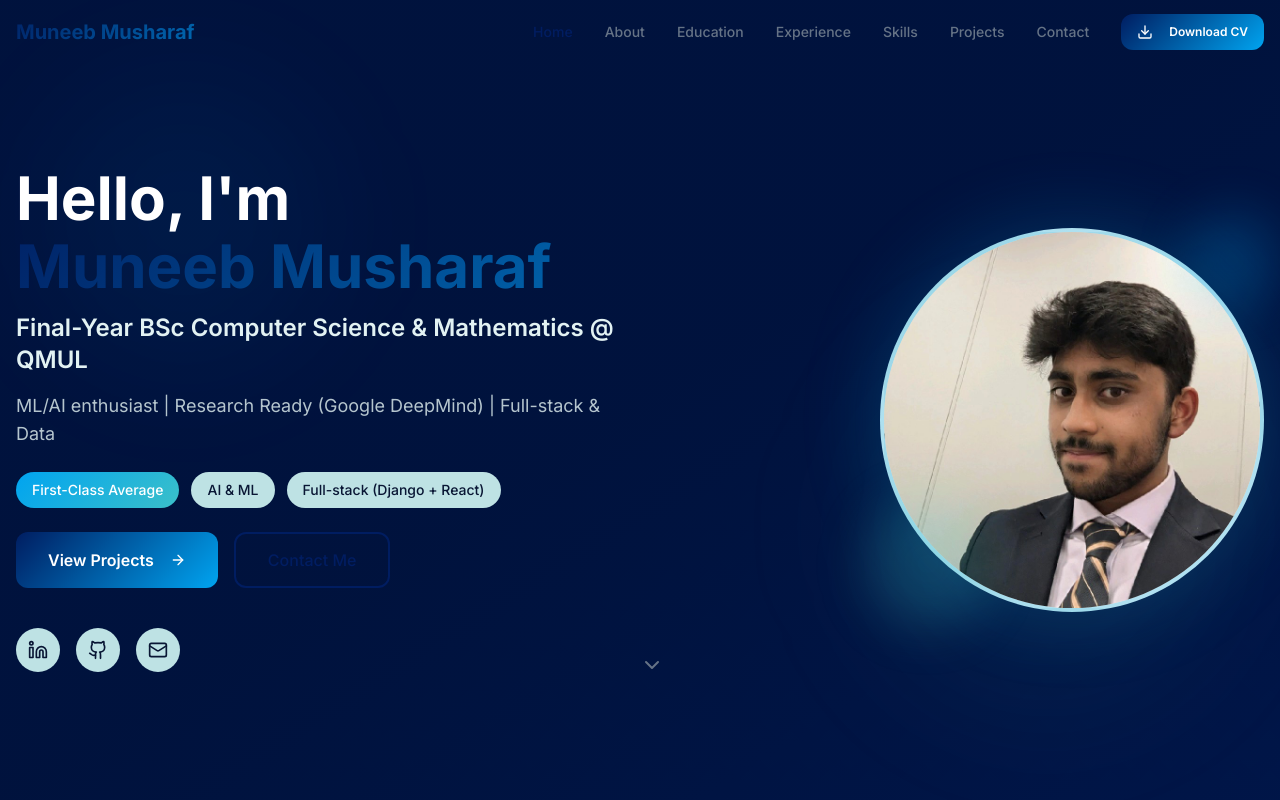
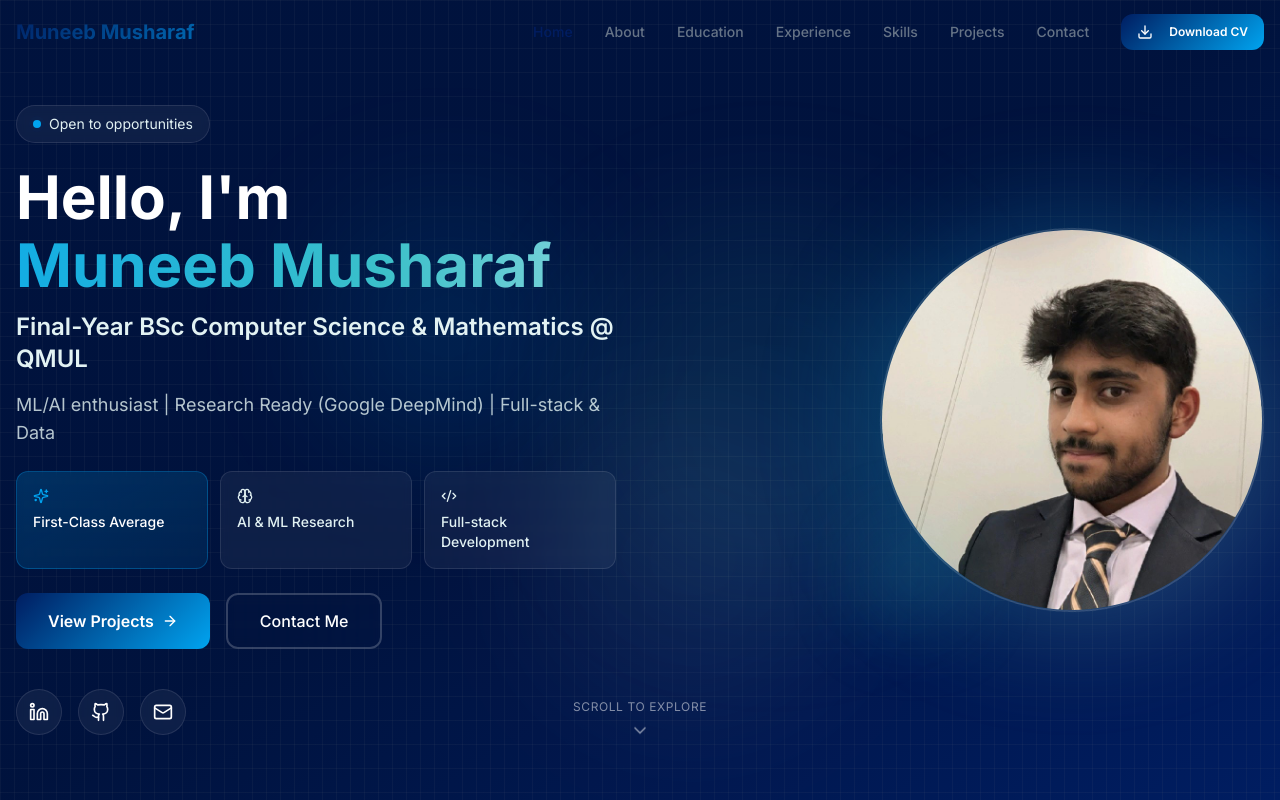
Before and after one commit to MUNEEBM05/muneeb-musharaf, a React (Vite) app: page / in a window 1280 px wide. Shown: the top 800 px of the page. Built offline with nearby package versions, Linux system fonts and the light colour scheme.

Commit message:
Refine hero section UI
Enhance the hero section with modern UI elements and styling.

```diff
--- a/src/components/Hero.tsx
+++ b/src/components/Hero.tsx
@@ -1,16 +1,17 @@
 import { useEffect, useState } from "react";
 import { Button } from "@/components/ui/button";
-import { ArrowRight, Github, Linkedin, Mail, ChevronDown } from "lucide-react";
+import { ArrowRight, Github, Linkedin, Mail, ChevronDown, Sparkles, Code2, Brain } from "lucide-react";
 import { Link } from "react-router-dom";
 import linkedinProfile from "@/assets/linkedin-profile.jpg";
 
 const Hero = () => {
   const [imageLoaded, setImageLoaded] = useState(false);
+  const [mousePosition, setMousePosition] = useState({ x: 0, y: 0 });
 
   const stats = [
-    { label: "First-Class Average", highlight: true },
-    { label: "AI & ML", highlight: false },
-    { label: "Full-stack (Django + React)", highlight: false },
+    { label: "First-Class Average", highlight: true, icon: Sparkles },
+    { label: "AI & ML Research", highlight: false, icon: Brain },
+    { label: "Full-stack Development", highlight: false, icon: Code2 },
   ];
 
   useEffect(() => {
@@ -19,24 +20,55 @@ const Hero = () => {
     img.onload = () => setImageLoaded(true);
   }, []);
 
+  useEffect(() => {
+    const handleMouseMove = (e: MouseEvent) => {
+      setMousePosition({ x: e.clientX, y: e.clientY });
+    };
+    window.addEventListener("mousemove", handleMouseMove);
+    return () => window.removeEventListener("mousemove", handleMouseMove);
+  }, []);
+
   return (
-    <section className="min-h-screen relative flex items-center justify-center overflow-hidden bg-primary-dark">
-      {/* Background Pattern */}
-      <div className="absolute inset-0 hero-pattern opacity-20" />
-      <div className="absolute inset-0 bg-gradient-to-br from-primary-dark via-primary-dark/95 to-primary/30" />
+    <section className="min-h-screen relative flex items-center justify-center overflow-hidden bg-gradient-to-br from-primary-dark via-primary-dark to-primary">
+      {/* Interactive Background */}
+      <div
+        className="absolute inset-0 opacity-20"
+        style={{
+          background: `radial-gradient(circle at ${mousePosition.x}px ${mousePosition.y}px, var(--accent) 0%, transparent 50%)`,
+        }}
+      />
 
-      {/* Animated Background Elements */}
-      <div className="absolute top-20 left-10 w-72 h-72 bg-accent/5 rounded-full blur-3xl animate-float" />
-      <div className="absolute bottom-20 right-10 w-96 h-96 bg-teal/5 rounded-full blur-3xl animate-float animation-delay-2000" />
+      {/* Animated Grid Pattern */}
+      <div className="absolute inset-0">
+        <div className="absolute inset-0 bg-[linear-gradient(to_right,#80808012_1px,transparent_1px),linear-gradient(to_bottom,#80808012_1px,transparent_1px)] bg-[size:14px_24px]" />
+      </div>
+
+      {/* Floating Orbs */}
+      <div className="absolute top-1/4 left-1/4 w-64 h-64 bg-accent/10 rounded-full blur-3xl animate-float" />
+      <div className="absolute bottom-1/4 right-1/4 w-96 h-96 bg-teal/10 rounded-full blur-3xl animate-float animation-delay-2000" />
+      <div className="absolute top-1/2 right-1/3 w-80 h-80 bg-secondary-light/5 rounded-full blur-3xl animate-float animation-delay-4000" />
 
       <div className="container mx-auto px-4 pt-20 pb-10 relative z-10">
         <div className="grid lg:grid-cols-2 gap-12 items-center">
           {/* Text Content */}
           <div className="space-y-6 animate-fade-up">
+            {/* Badge */}
+            <div className="inline-flex items-center gap-2 px-4 py-2 rounded-full bg-white/5 backdrop-blur-sm border border-white/10">
+              <span className="relative flex h-2 w-2">
+                <span className="animate-ping absolute inline-flex h-full w-full rounded-full bg-accent opacity-75"></span>
+                <span className="relative inline-flex rounded-full h-2 w-2 bg-accent"></span>
+              </span>
+              <span className="text-sm text-secondary-light">Open to opportunities</span>
+            </div>
+
             <div className="space-y-4">
               <h1 className="text-4xl md:text-5xl lg:text-6xl font-bold text-white">
                 Hello, I'm
-                <span className="block gradient-text mt-2">Muneeb Musharaf</span>
+                <span className="block mt-2">
+                  <span className="bg-gradient-to-r from-accent via-teal to-secondary-light bg-clip-text text-transparent animate-gradient">
+                    Muneeb Musharaf
+                  </span>
+                </span>
               </h1>
               <h2 className="text-xl md:text-2xl font-semibold text-secondary-light">
                 Final-Year BSc Computer Science & Mathematics @ QMUL
@@ -46,34 +78,56 @@ const Hero = () => {
               </p>
             </div>
 
-            {/* Stats Chips */}
-            <div className="flex flex-wrap gap-3">
-              {stats.map((stat, index) => (
+            {/* Stats Cards */}
+            <div className="grid grid-cols-1 sm:grid-cols-3 gap-3">
+              {stats.map((stat, index) => {
+                const Icon = stat.icon;
+                return (
                   <div
                     key={index}
                     className={cn(
-                    "px-4 py-2 rounded-full text-sm font-medium animate-scale-in",
+                      "group relative p-4 rounded-xl backdrop-blur-sm border transition-all duration-300 hover:scale-105 animate-scale-in",
                       stat.highlight
-                      ? "bg-gradient-accent text-white"
-                      : "bg-secondary text-secondary-foreground"
+                        ? "bg-gradient-to-br from-accent/20 to-accent/10 border-accent/30 hover:border-accent/50"
+                        : "bg-white/5 border-white/10 hover:border-white/20"
                     )}
                     style={{ animationDelay: `${index * 100}ms` }}
                   >
+                    <Icon className={cn(
+                      "h-4 w-4 mb-2",
+                      stat.highlight ? "text-accent" : "text-secondary-light"
+                    )} />
+                    <p className={cn(
+                      "text-sm font-medium",
+                      stat.highlight ? "text-white" : "text-secondary-light"
+                    )}>
                       {stat.label}
+                    </p>
+                    {stat.highlight && (
+                      <div className="absolute inset-0 bg-accent/20 rounded-xl blur-xl opacity-0 group-hover:opacity-100 transition-opacity" />
+                    )}
                   </div>
-              ))}
+                );
+              })}
             </div>
 
             {/* CTA Buttons */}
             <div className="flex flex-wrap gap-4">
               <Link to="/projects">
-                <Button variant="hero" size="lg" className="group">
+                <Button variant="hero" size="lg" className="group relative overflow-hidden">
+                  <span className="relative z-10 flex items-center">
                     View Projects
                     <ArrowRight className="ml-2 h-5 w-5 group-hover:translate-x-1 transition-transform" />
+                  </span>
+                  <div className="absolute inset-0 bg-gradient-to-r from-accent to-teal opacity-0 group-hover:opacity-100 transition-opacity" />
                 </Button>
               </Link>
               <Link to="/contact">
-                <Button variant="outline" size="lg">
+                <Button
+                  variant="outline"
+                  size="lg"
+                  className="border-white/20 text-white hover:bg-white/10 backdrop-blur-sm"
+                >
                   Contact Me
                 </Button>
               </Link>
@@ -81,63 +135,69 @@ const Hero = () => {
 
             {/* Social Links */}
             <div className="flex gap-4 pt-4">
+              {[
+                { href: "https://linkedin.com/in/muneebmusharaf", icon: Linkedin, label: "LinkedIn" },
+                { href: "https://github.com/MUNEEBM05", icon: Github, label: "GitHub" },
+                { href: "mailto:muneebmusharaf@outlook.com", icon: Mail, label: "Email" },
+              ].map((social, index) => {
+                const Icon = social.icon;
+                return (
                   <a
-                href="https://linkedin.com/in/muneebmusharaf"
-                target="_blank"
-                rel="noopener noreferrer"
-                className="p-3 rounded-full bg-secondary hover:bg-primary hover:text-primary-foreground transition-all duration-300 hover:-translate-y-1"
-                aria-label="LinkedIn"
+                    key={index}
+                    href={social.href}
+                    target={social.href.startsWith("mailto") ? undefined : "_blank"}
+                    rel={social.href.startsWith("mailto") ? undefined : "noopener noreferrer"}
+                    className="group relative p-3 rounded-full bg-white/5 backdrop-blur-sm border border-white/10 hover:border-accent/50 transition-all duration-300 hover:-translate-y-1"
+                    aria-label={social.label}
                   >
-                <Linkedin className="h-5 w-5" />
+                    <Icon className="h-5 w-5 text-white group-hover:text-accent transition-colors" />
+                    <div className="absolute inset-0 bg-accent/20 rounded-full blur-xl opacity-0 group-hover:opacity-100 transition-opacity" />
                   </a>
-              <a
-                href="https://github.com/MUNEEBM05"
-                target="_blank"
-                rel="noopener noreferrer"
-                className="p-3 rounded-full bg-secondary hover:bg-primary hover:text-primary-foreground transition-all duration-300 hover:-translate-y-1"
-                aria-label="GitHub"
-              >
-                <Github className="h-5 w-5" />
-              </a>
-              <a
-                href="mailto:muneebmusharaf@outlook.com"
-                className="p-3 rounded-full bg-secondary hover:bg-primary hover:text-primary-foreground transition-all duration-300 hover:-translate-y-1"
-                aria-label="Email"
-              >
-                <Mail className="h-5 w-5" />
-              </a>
+                );
+              })}
             </div>
           </div>
 
           {/* Profile Image */}
           <div className="relative flex justify-center lg:justify-end animate-fade-in">
             <div className="relative">
-              {/* Image Container with Glow Effect */}
+              {/* Image Container with Modern Effects */}
               <div className="relative w-80 h-80 md:w-96 md:h-96">
-                <div className="absolute inset-0 bg-gradient-accent rounded-full blur-2xl opacity-20 animate-glow-pulse" />
-                <div className="relative w-full h-full rounded-full border-4 border-accent/20 overflow-hidden bg-gradient-to-br from-secondary to-secondary-light">
+                {/* Glow Effects */}
+                <div className="absolute inset-0 bg-gradient-to-br from-accent via-teal to-secondary-light rounded-full blur-3xl opacity-30 animate-glow-pulse" />
+
+                {/* Main Image Container */}
+                <div className="relative w-full h-full rounded-full overflow-hidden border-2 border-white/10 backdrop-blur-sm">
+                  <div className="absolute inset-0 bg-gradient-to-br from-accent/20 to-teal/20" />
                   {imageLoaded ? (
                     <img
                       src={linkedinProfile}
                       alt="Muneeb Musharaf"
-                      className="w-full h-full object-cover"
+                      className="w-full h-full object-cover relative z-10"
                     />
                   ) : (
-                    <div className="w-full h-full animate-pulse bg-secondary" />
+                    <div className="w-full h-full animate-pulse bg-white/5" />
                   )}
                 </div>
+
+                {/* Decorative Ring */}
+                <div className="absolute inset-0 rounded-full border border-white/5 scale-110 animate-spin-slow" />
+                <div className="absolute inset-0 rounded-full border border-white/5 scale-125 animate-spin-slow animation-delay-2000" />
               </div>
 
-              {/* Decorative Elements */}
-              <div className="absolute -top-4 -right-4 w-24 h-24 bg-accent/20 rounded-full blur-xl" />
-              <div className="absolute -bottom-4 -left-4 w-32 h-32 bg-teal/20 rounded-full blur-xl" />
+              {/* Floating Elements */}
+              <div className="absolute -top-4 -right-4 w-20 h-20 bg-accent/20 rounded-full blur-2xl animate-float" />
+              <div className="absolute -bottom-4 -left-4 w-24 h-24 bg-teal/20 rounded-full blur-2xl animate-float animation-delay-2000" />
             </div>
           </div>
         </div>
 
         {/* Scroll Indicator */}
-        <div className="absolute bottom-8 left-1/2 transform -translate-x-1/2 animate-bounce">
-          <ChevronDown className="h-6 w-6 text-muted-foreground" />
+        <div className="absolute bottom-8 left-1/2 transform -translate-x-1/2">
+          <div className="flex flex-col items-center gap-2 text-white/50">
+            <span className="text-xs uppercase tracking-wider">Scroll to explore</span>
+            <ChevronDown className="h-5 w-5 animate-bounce" />
+          </div>
         </div>
       </div>
     </section>
--- a/src/index.css
+++ b/src/index.css
@@ -200,6 +200,19 @@ All colors MUST be HSL.
     animation-delay: 2s;
   }
 
+  .animation-delay-4000 {
+    animation-delay: 4s;
+  }
+
+  .animate-gradient {
+    background-size: 200% 200%;
+    animation: gradient 8s ease infinite;
+  }
+
+  .animate-spin-slow {
+    animation: spin 20s linear infinite;
+  }
+
   /* Link underline animation */
   .link-hover {
     @apply relative;
--- a/tailwind.config.ts
+++ b/tailwind.config.ts
@@ -151,6 +151,14 @@ export default {
 				'shimmer': {
 					'0%': { backgroundPosition: '-200% 0' },
 					'100%': { backgroundPosition: '200% 0' }
+				},
+				'gradient': {
+					'0%, 100%': { backgroundPosition: '0% 50%' },
+					'50%': { backgroundPosition: '100% 50%' }
+				},
+				'spin': {
+					from: { transform: 'rotate(0deg)' },
+					to: { transform: 'rotate(360deg)' }
 				}
 			},
 			animation: {
@@ -164,7 +172,9 @@ export default {
 				'bounce-subtle': 'bounce-subtle 2s infinite',
 				'float': 'float 3s ease-in-out infinite',
 				'glow-pulse': 'glow-pulse 2s ease-in-out infinite',
-				'shimmer': 'shimmer 2s linear infinite'
+				'shimmer': 'shimmer 2s linear infinite',
+				'gradient': 'gradient 8s ease infinite',
+				'spin-slow': 'spin 20s linear infinite'
 			}
 		}
 	},
```
Lines whose indentation alone changed are shown as unchanged.
